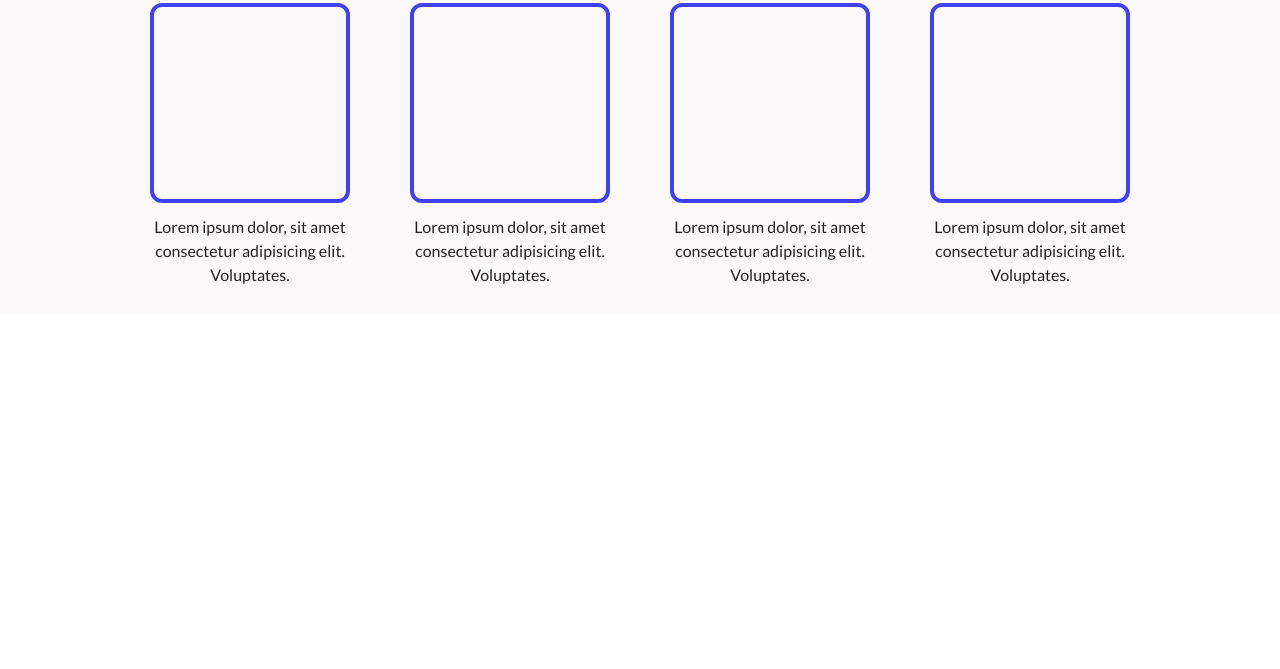
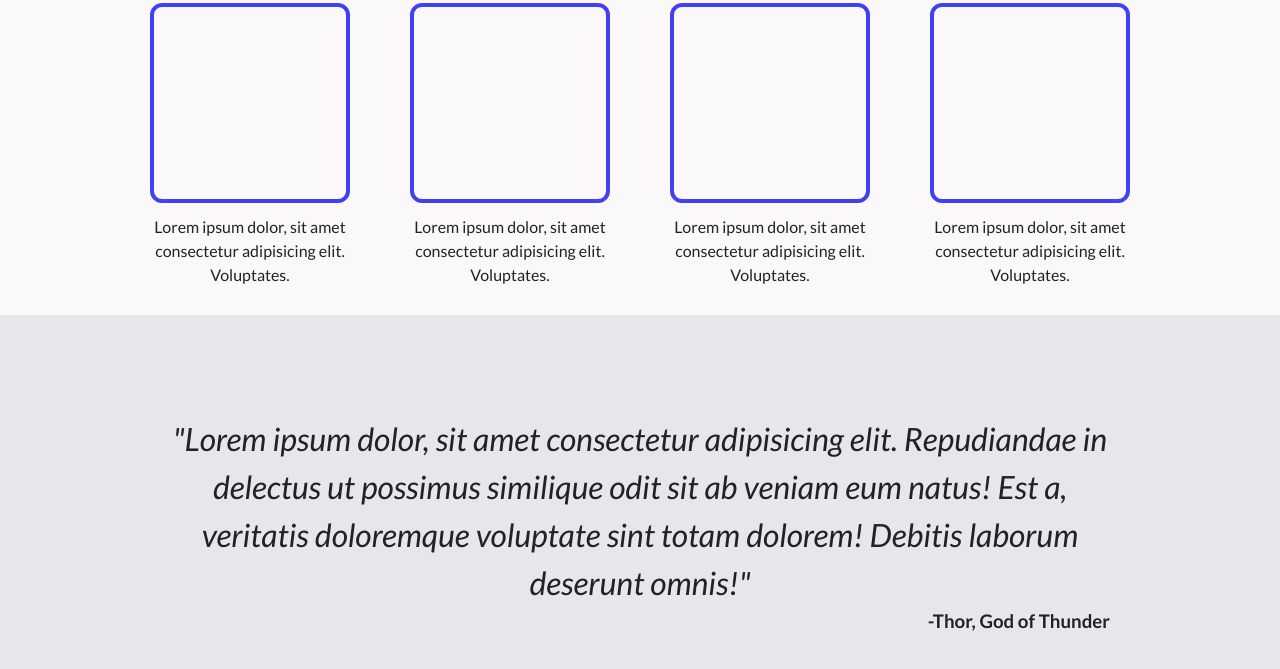
Before and after one commit to catadarius/Landing-Page, a plain HTML site: page index.html in a window 1280 px wide. Shown: the part 559-1228 px from the top of the page. Before the commit the page ends 874 px from the top, so only its background shows below. Drawn offline with Linux system fonts and the light colour scheme.

Commit message:
create quote

```diff
--- a/index.html
+++ b/index.html
@@ -57,5 +57,11 @@
     </div>
 
   </section>
+  <section class="quote">
+    <div class="quote_box">
+          <p class="text">"Lorem ipsum dolor, sit amet consectetur adipisicing elit. Repudiandae in delectus ut possimus similique odit sit ab veniam eum natus! Est a, veritatis doloremque voluptate sint totam dolorem! Debitis laborum deserunt omnis!"</p>
+     <h3>-Thor, God of Thunder</h3>
+    </div>
+  </section>
 </body>
 </html>
--- a/style.css
+++ b/style.css
@@ -131,3 +131,27 @@ gap: 12px;
   color: #1F2937;
   font-weight: 700;
 }
+.quote {
+
+display: flex;
+justify-content: center;
+align-items: center;
+text-align: center;
+  background-color: #E5E7EB;
+  min-height: 300px;
+ padding: 20px 40px;
+}
+
+.quote p {
+  font-size: 32px;
+  font-style: italic;
+}
+
+.quote_box {
+  width: 1100px;
+ padding: 80px;
+}
+
+.quote_box h3 {
+  text-align: end;
+}
```
